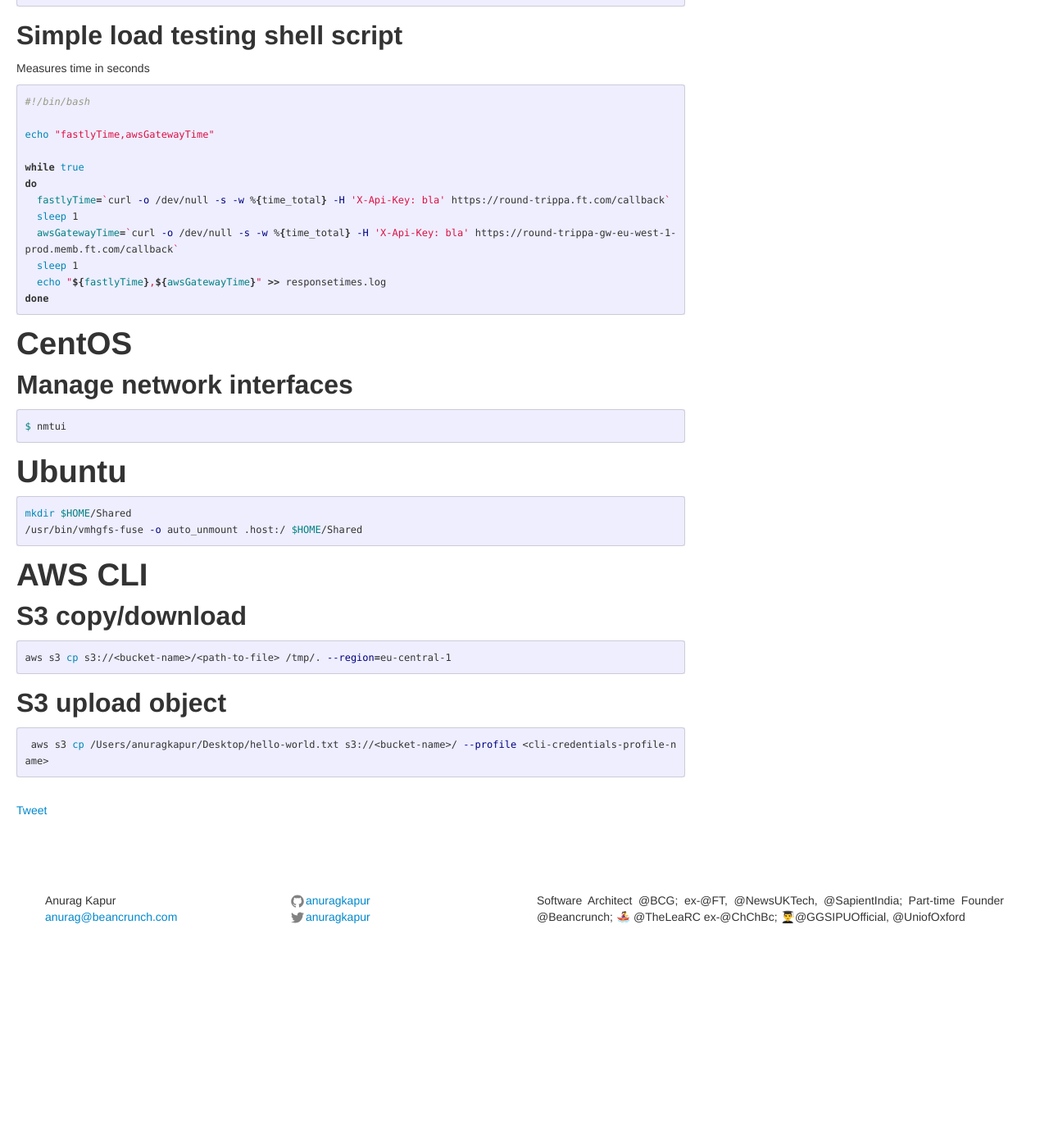
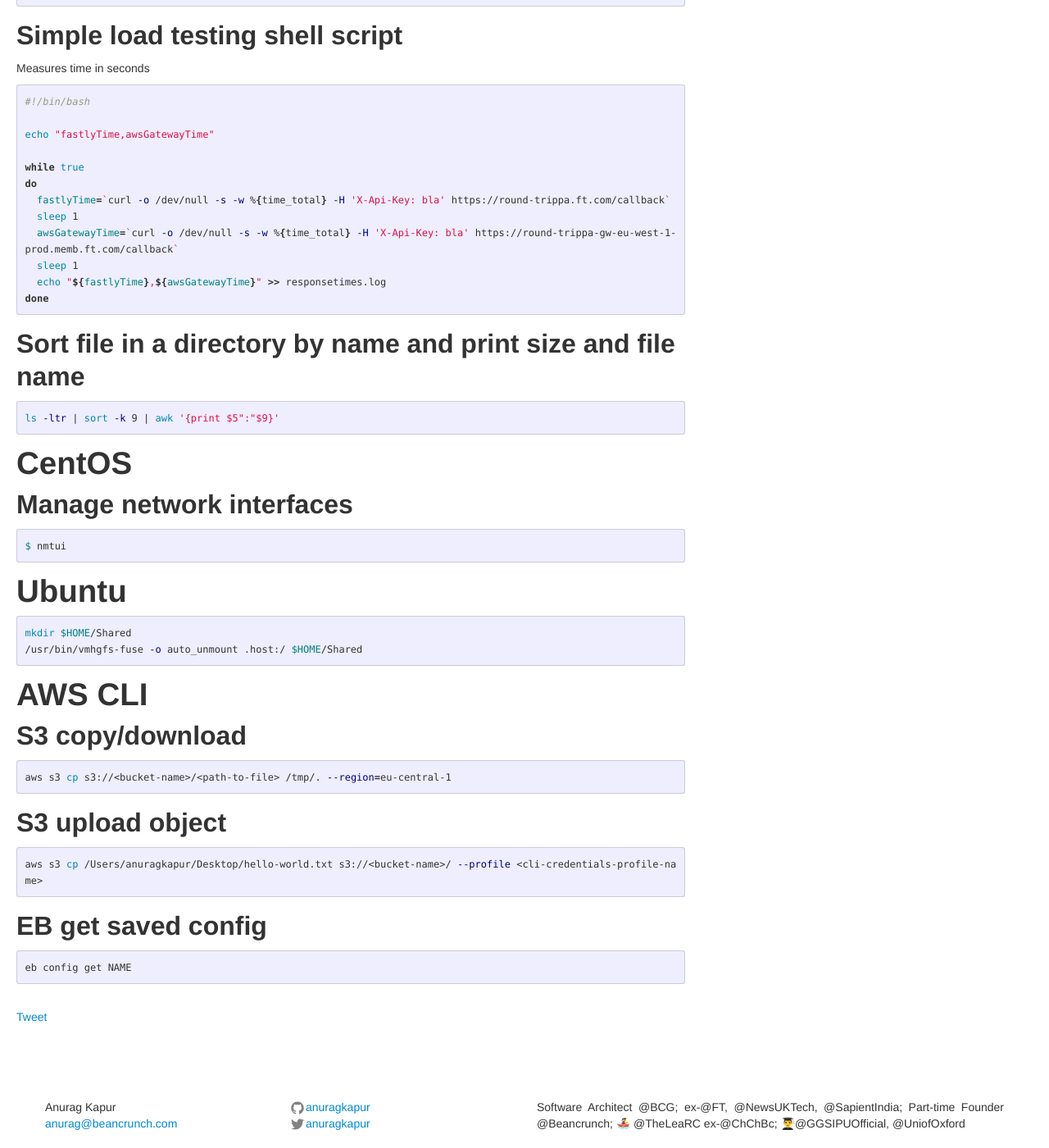
Before and after one commit to anuragkapur/anuragkapur.github.io, a Jekyll site: the page built from blog/cheat-sheets/_posts/2017-01-12-unix-commands.md, in a window 1280 px wide and 1400 px high, scrolled down 2077 px. Shown: the whole window at 82% size. Built offline with Jekyll 4.4.1, drawn with Linux system fonts in a browser that asks for light colours; comment, search, counter and statistics services are not loaded; before the commit the page ends 3225 px from its top, so only the background shows below that.

Commit message:
Add sort files in dir + AWS EB saved config commands

````diff
--- a/blog/cheat-sheets/_posts/2017-01-12-unix-commands.md
+++ b/blog/cheat-sheets/_posts/2017-01-12-unix-commands.md
@@ -111,6 +111,11 @@ do
 done
 ```
 
+## Sort file in a directory by name and print size and file name
+```shell
+ls -ltr | sort -k 9 | awk '{print $5":"$9}'
+```
+
 # CentOS
 ## Manage network interfaces
 ```shell
@@ -131,5 +136,10 @@ aws s3 cp s3://<bucket-name>/<path-to-file> /tmp/. --region=eu-central-1
 
 ## S3 upload object
 ```shell
- aws s3 cp /Users/anuragkapur/Desktop/hello-world.txt s3://<bucket-name>/ --profile <cli-credentials-profile-name>
- ```
+aws s3 cp /Users/anuragkapur/Desktop/hello-world.txt s3://<bucket-name>/ --profile <cli-credentials-profile-name>
+```
+
+## EB get saved config
+```shell
+eb config get NAME
+```
````
